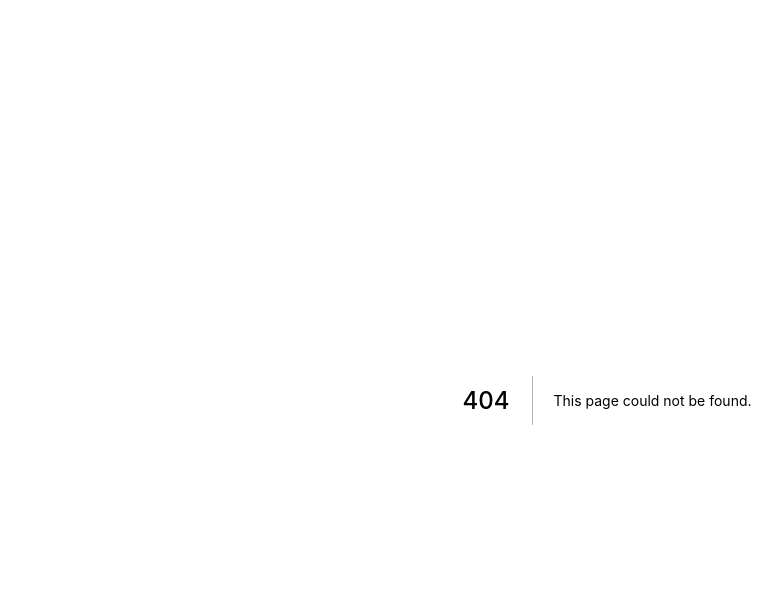
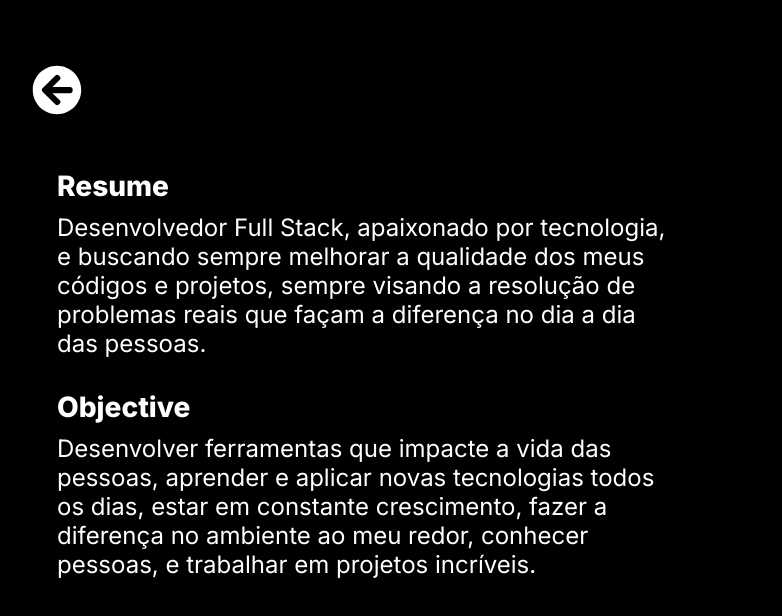
Before and after one commit to DanielJ06/Portfolio, a Next.js app: page /resume in a window 1280 px wide. Before the commit this address had no page. Shown: the top 616 px of the page, without its empty margins (33-815 px from the left). Built offline with nearby package versions, Linux system fonts and the light colour scheme.

Commit message:
Resume page

```diff
--- a/package.json
+++ b/package.json
@@ -12,6 +12,7 @@
     "next": "^9.4.4",
     "react": "^16.13.1",
     "react-dom": "^16.13.1",
+    "react-icons": "^4.1.0",
     "styled-components": "^5.2.1"
   },
   "devDependencies": {
--- /dev/null
+++ b/pages/resume/index.js
@@ -0,0 +1,41 @@
+import { useRouter } from 'next/router';
+import { FaArrowCircleLeft } from 'react-icons/fa';
+import { Container, Content, TextWrapper } from './styles';
+
+const Resume = () => {
+  const router = useRouter();
+
+  const handleNavigate = () => {
+    router.push('/');
+  }
+
+  return (
+    <Container>
+      <Content>
+        <FaArrowCircleLeft onClick={handleNavigate} color='#fff' size={50} />
+
+        <TextWrapper>
+          <div>
+            <h3>Resume</h3>
+            <p>
+              Desenvolvedor Full Stack, apaixonado por tecnologia, e buscando sempre melhorar a
+              qualidade dos meus códigos e projetos, sempre visando a resolução de problemas
+              reais que façam a diferença no dia a dia das pessoas.
+            </p>
+          </div>
+
+          <div>
+            <h3>Objective</h3>
+            <p>
+              Desenvolver ferramentas que impacte a vida das pessoas, aprender e aplicar novas
+              tecnologias todos os dias, estar em constante crescimento, fazer a diferença no
+              ambiente ao meu redor, conhecer pessoas, e trabalhar em projetos incríveis.
+            </p>
+          </div>
+        </TextWrapper>
+      </Content>
+    </Container>
+  );
+}
+
+export default Resume;
--- /dev/null
+++ b/pages/resume/styles.js
@@ -0,0 +1,28 @@
+import styled from 'styled-components';
+
+export const Container = styled.div`
+  display: flex;
+  flex-direction: column;
+  min-height: 100vh;
+`;
+
+export const Content = styled.div`
+  padding: 65px;
+  width: 60%;
+`;
+
+export const TextWrapper = styled.div`
+  margin-top: 50px;
+  margin-left: 25px;
+  font-size: 1.5rem;
+
+  div:nth-child(2) {
+    margin-top: 32px;
+  }
+
+  div {
+    h3 {
+      margin-bottom: 10px;
+    }
+  }
+`;
--- a/styles/home.js
+++ b/styles/home.js
@@ -30,7 +30,7 @@ export const TextWrapper = styled.h1`
 
   span {
     filter: brightness(0) invert(1);
-    animation: ${colorCycle} 10s infinite ease-in-out;
+    animation: ${colorCycle} 10s infinite ease;
     background-clip: text;
     -webkit-background-clip: text;
     -webkit-text-fill-color: transparent;
```
Also changed, not shown: pages/index.js (+8 -2 lines), public/perfil.jpg (added), 1 other file (tests, documents, lock files or other folders).
